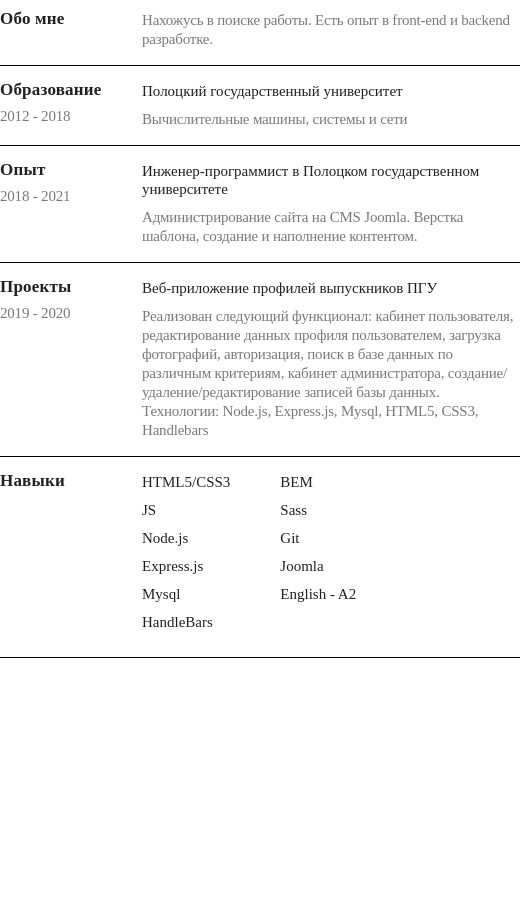
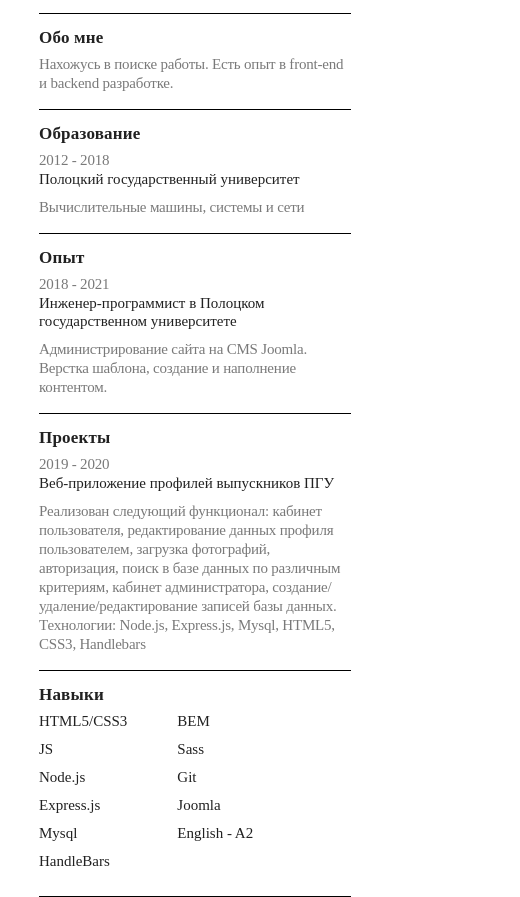
Before and after one commit to Ckiv/rsschool-cv, a plain HTML site: page index.html in a window 390 px wide. Shown: the part 92-989 px from the top of the page, 520 px wide, since content can reach past the window. Before the commit the page ends 844 px from the top, so only its background shows below. Drawn offline with nearby package versions, Linux system fonts and the light colour scheme.

Commit message:
feat: update cv

```diff
--- a/index.html
+++ b/index.html
@@ -64,7 +64,7 @@
 </section>
 <section class="skill position-block">
     <div class="inner-title"><p class="title-section">Навыки</p></div>
-    <div class="inner-description position-block">
+    <div class="inner-description position-block position-row">
         <div class="skill-right-block">
             <p class="text-bold">HTML5/CSS3</p>
             <p class="text-bold">JS</p>
--- a/styles/styles.css
+++ b/styles/styles.css
@@ -116,3 +116,14 @@ section {
 .skill-right-block {
     margin-right: 50px;
 }
+@media (max-width: 768px) {
+    .position-block {
+        flex-direction: column;
+    }
+    section {
+        width: 80vw;
+    }
+    .position-row {
+        flex-direction: row;
+    }
+}
```
